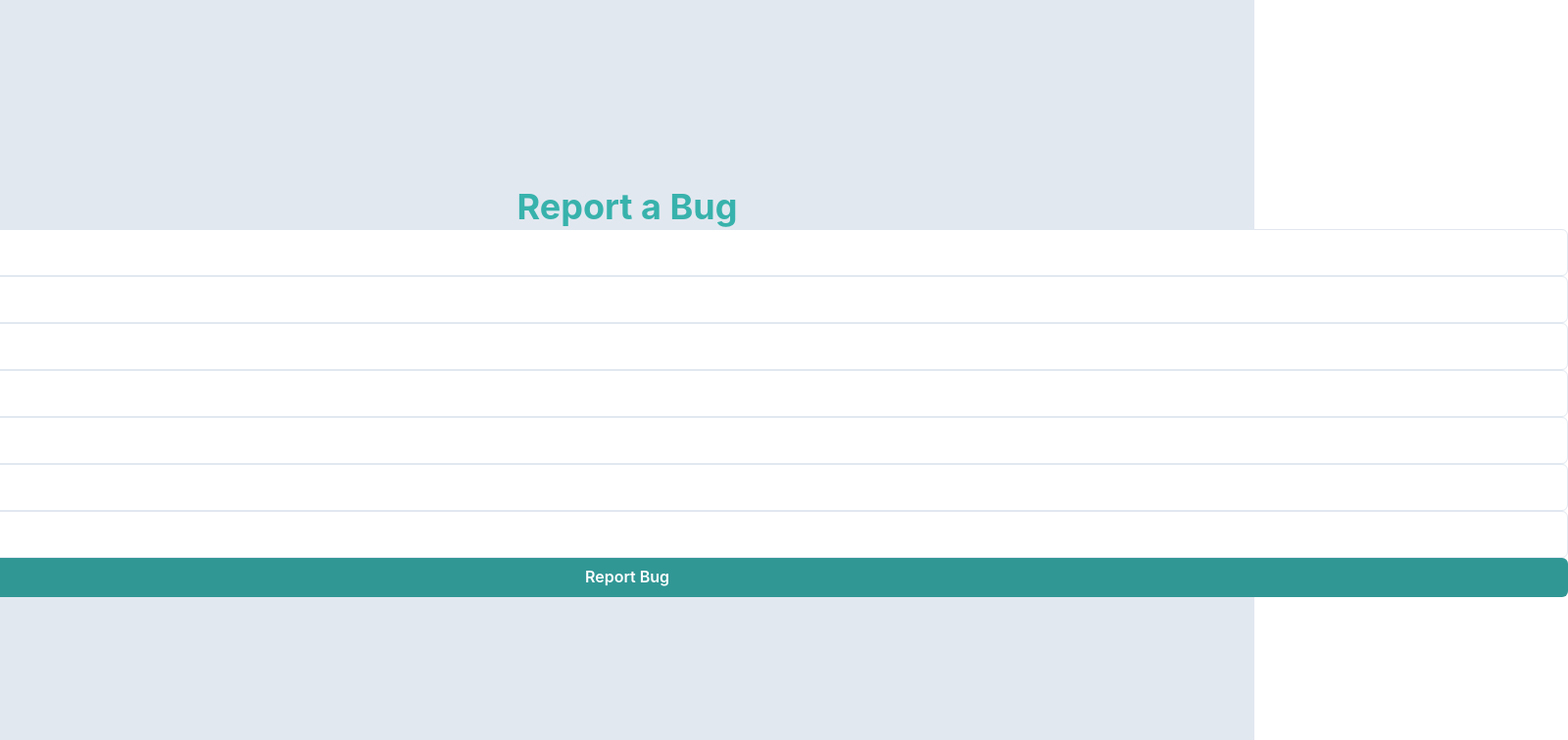
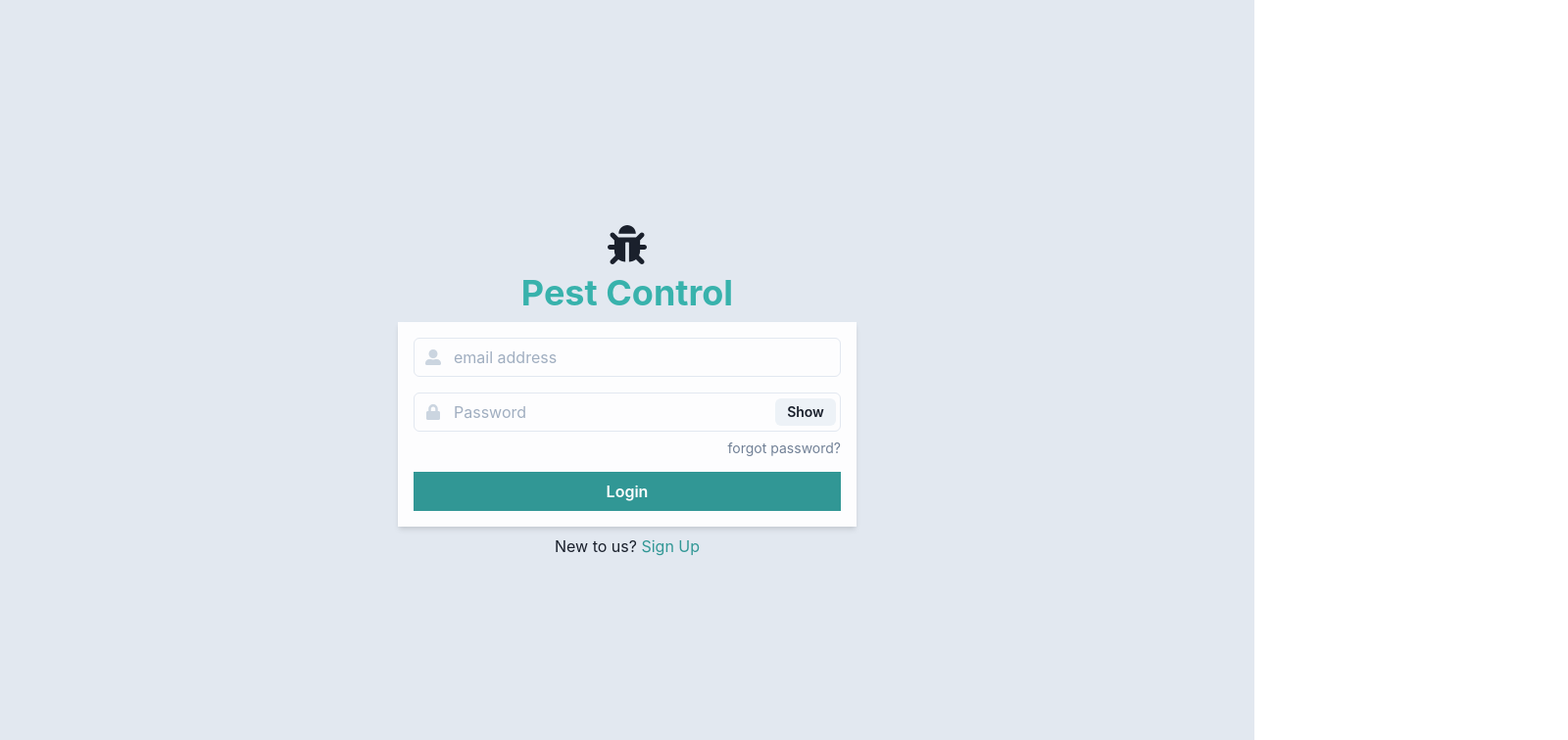
Before and after one commit to ggeils/Pest-Control, a React (Create React App) app: page / in a window 1280 px wide. Shown: the top 756 px of the page at 98% size, 1600 px wide, since content can reach past the window. Built offline with nearby package versions, Linux system fonts and the light colour scheme.

Commit message:
Base bug report form complete

```diff
--- a/src/App.js
+++ b/src/App.js
@@ -1,10 +1,9 @@
 import Login from './components/Login'
-import Report from './components/Report'
 
 const App = () => {
   return (
     <div>
-      <Report />
+      <Login />
     </div>
   )
 }
```
